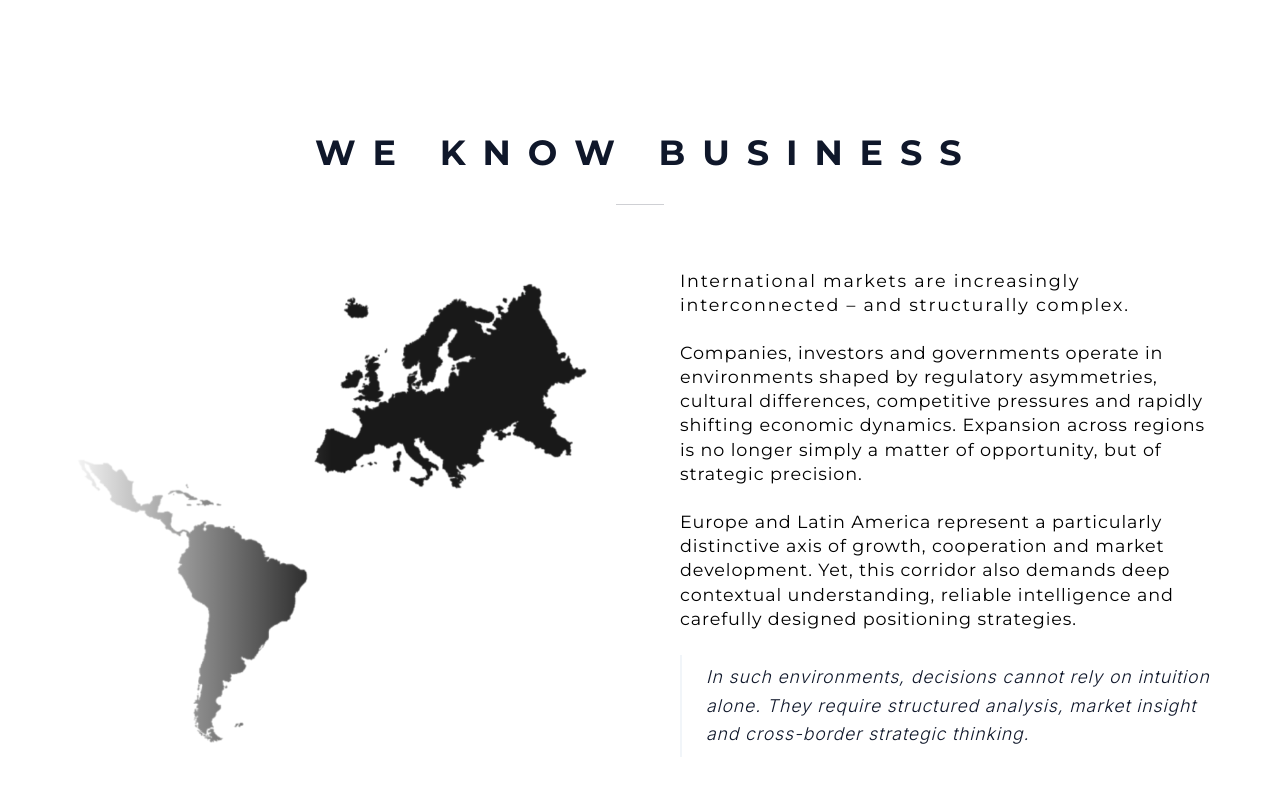
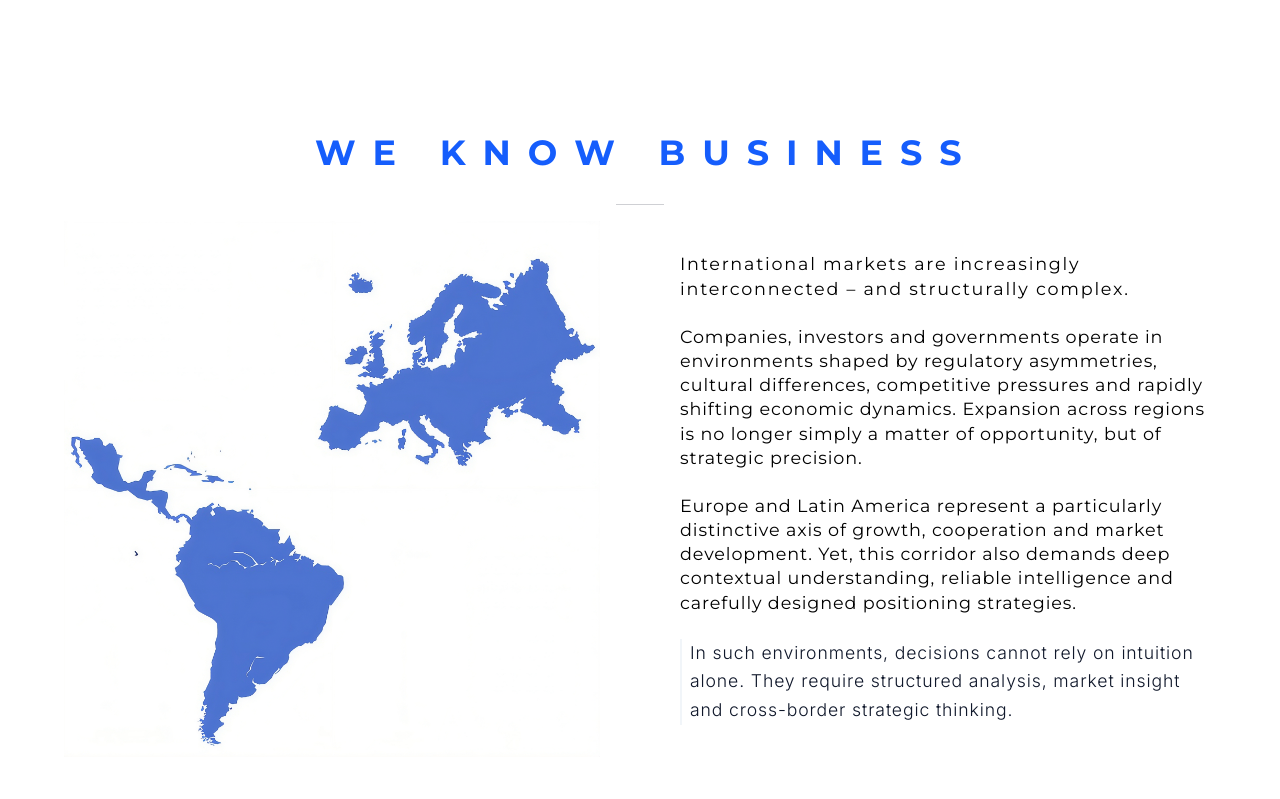
Before and after one commit to jhon-henao13/WeProm-Europe, a React (Vite) app: page / in a window 1280 px wide. Shown: the part 801-1600 px from the top of the page. Built offline with nearby package versions, Linux system fonts and the light colour scheme; a web font is replaced by a local one.

Commit message:
AboutSection mejorado con map hd y title azul

```diff
--- a/src/components/AboutSection.jsx
+++ b/src/components/AboutSection.jsx
@@ -4,8 +4,8 @@ export const AboutSection = () => (
   <section className="bg-white py-32 px-8 md:px-16 overflow-hidden">
     <div className="max-w-7xl mx-auto">
       {/* Título Superior con Tracking Extremo */}
-      <div className="text-center mb-16 reveal" style={{ animationDelay: '0.2s', animationFillMode: 'forwards' }}>
-        <h2 className="text-weprom-dark text-[35px] font-extrabold tracking-[0.1em] uppercase">
+      <div className="text-center mb-4 reveal" style={{ animationDelay: '0.2s', animationFillMode: 'forwards' }}>
+        <h2 className="text-blue-600 text-[35px] font-extrabold tracking-[0.1em] uppercase">
           W E &nbsp; K N O W &nbsp; B U S I N E S S
         </h2>
         <div className="w-12 h-[1px] bg-weprom-dark/20 mx-auto mt-6"></div>
@@ -15,12 +15,12 @@ export const AboutSection = () => (
         {/* Lado Izquierdo: Mapa Europa Negro */}
         <div className="relative group reveal" style={{ animationDelay: '0.4s', animationFillMode: 'forwards' }}>
           <img
-            src="/map-europe.webp"
+            src="/map-azul.png"
             alt="European Market Context"
             className="w-full h-auto opacity-90 transition-all duration-1000 group-hover:opacity-100 group-hover:scale-[1.02]"
           />
           {/* Overlay sutil decorativo */}
-          <div className="absolute inset-0 bg-gradient-to-r from-white via-transparent to-transparent"></div>
+
         </div>
 
         {/* Lado Derecho: Texto P */}
@@ -39,7 +39,7 @@ export const AboutSection = () => (
               and market development. Yet, this corridor also demands deep contextual understanding,
               reliable intelligence and carefully designed positioning strategies.
             </p>
-            <p className="italic tracking-wider nt-serif text-weprom-dark border-l-2 border-slate-100 pl-6 py-2">
+            <p className="tracking-wider nt-serif text-weprom-dark border-l-2 border-slate-100 pl-2">
               In such environments, decisions cannot rely on intuition alone. They require structured
               analysis, market insight and cross-border strategic thinking.
             </p>
```
Also changed, not shown: public/map-azul.png (added).
